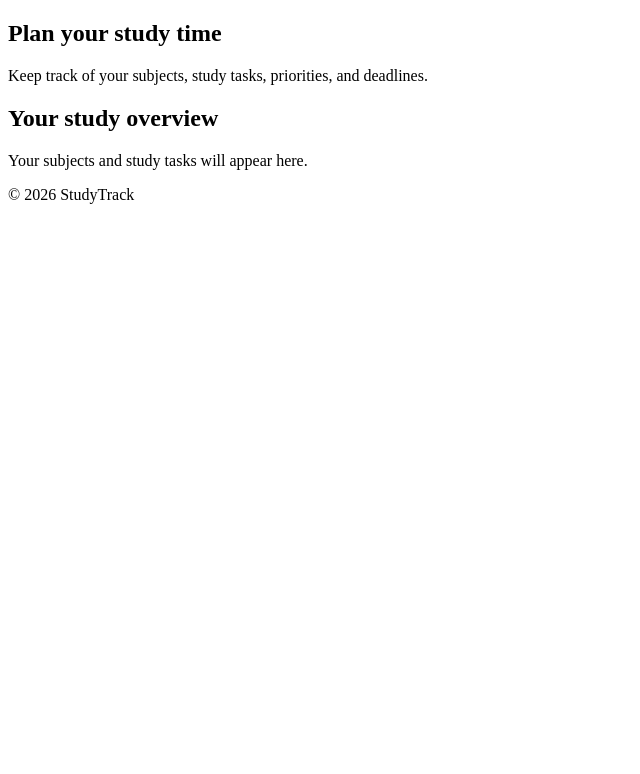
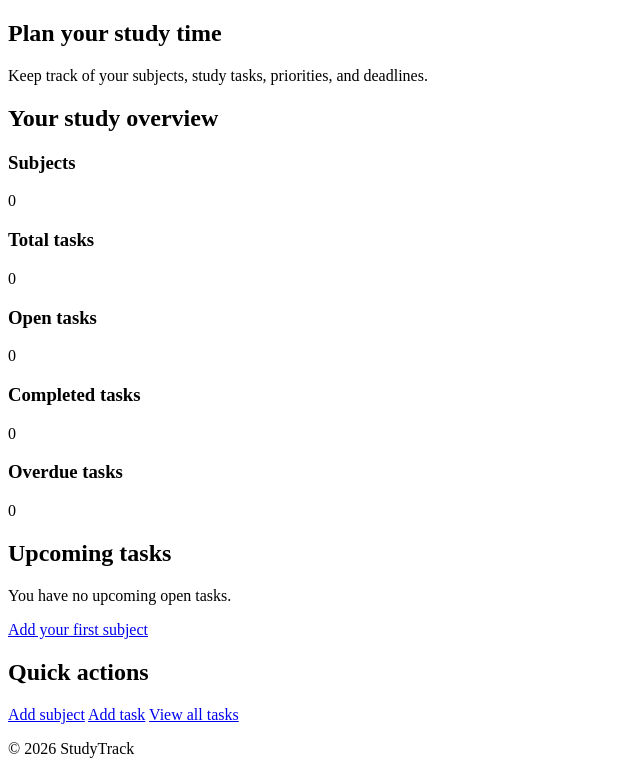
Before and after one commit to jalynch67/Database-Project---StudyTrack, a Flask app: page / in a window 1280 px wide. Shown: the part 114-888 px from the top of the page, without its empty margins (0-640 px from the left). Before the commit the page ends 318 px from the top, so only its background shows below. Run offline with Flask 3, Linux system fonts and the light colour scheme; data that the repository does not hold is empty.

Commit message:
Enhance dashboard to display statistics and upcoming tasks

```diff
--- a/app.py
+++ b/app.py
@@ -1,5 +1,5 @@
 import os
-from datetime import datetime
+from datetime import date, datetime
 
 from dotenv import load_dotenv
 from flask import Flask, flash, redirect, render_template, request, url_for
@@ -23,8 +23,32 @@ db.init_app(app)
 
 @app.route("/")
 def index():
-    """Display the StudyTrack homepage."""
-    return render_template("index.html")
+    """Display dashboard statistics and upcoming study tasks."""
+    today = date.today()
+
+    total_subjects = Subject.query.count()
+    total_tasks = StudyTask.query.count()
+    open_tasks = StudyTask.query.filter_by(is_complete=False).count()
+    completed_tasks = StudyTask.query.filter_by(is_complete=True).count()
+    overdue_tasks = StudyTask.query.filter(
+        StudyTask.is_complete.is_(False),
+        StudyTask.due_date < today,
+    ).count()
+    upcoming_tasks = StudyTask.query.filter(
+        StudyTask.is_complete.is_(False),
+        StudyTask.due_date >= today,
+    ).order_by(StudyTask.due_date).limit(5).all()
+
+    return render_template(
+        "index.html",
+        total_subjects=total_subjects,
+        total_tasks=total_tasks,
+        open_tasks=open_tasks,
+        completed_tasks=completed_tasks,
+        overdue_tasks=overdue_tasks,
+        upcoming_tasks=upcoming_tasks,
+        today=today,
+    )
 
 
 @app.route("/subjects")
--- a/templates/index.html
+++ b/templates/index.html
@@ -14,8 +14,81 @@
 <section>
     <h2>Your study overview</h2>
 
+    <div>
+        <article>
+            <h3>Subjects</h3>
+            <p>{{ total_subjects }}</p>
+        </article>
+
+        <article>
+            <h3>Total tasks</h3>
+            <p>{{ total_tasks }}</p>
+        </article>
+
+        <article>
+            <h3>Open tasks</h3>
+            <p>{{ open_tasks }}</p>
+        </article>
+
+        <article>
+            <h3>Completed tasks</h3>
+            <p>{{ completed_tasks }}</p>
+        </article>
+
+        <article>
+            <h3>Overdue tasks</h3>
+            <p>{{ overdue_tasks }}</p>
+        </article>
+    </div>
+</section>
+
+<section>
+    <h2>Upcoming tasks</h2>
+
+    {% if upcoming_tasks %}
+    <ul>
+        {% for task in upcoming_tasks %}
+        <li>
+            <h3>{{ task.title }}</h3>
+
+            <p>
+                Subject:
+                <a href="{{ url_for('subject_detail', subject_id=task.subject.id) }}">
+                    {{ task.subject.name }}
+                </a>
+            </p>
+
+            <p>Due: {{ task.due_date.strftime('%d %B %Y') }}</p>
+            <p>Priority: {{ task.priority|title }}</p>
+
+            {% if task.due_date == today %}
+            <p>Due today</p>
+            {% endif %}
+
+            <a href="{{ url_for('edit_task', task_id=task.id) }}">
+                Edit task
+            </a>
+        </li>
+        {% endfor %}
+    </ul>
+    {% else %}
+    <p>You have no upcoming open tasks.</p>
+
+    {% if total_subjects %}
+    <a href="{{ url_for('add_task') }}">Add a study task</a>
+    {% else %}
+    <a href="{{ url_for('add_subject') }}">Add your first subject</a>
+    {% endif %}
+    {% endif %}
+</section>
+
+<section>
+    <h2>Quick actions</h2>
+
     <p>
-        Your subjects and study tasks will appear here.
+        <a href="{{ url_for('add_subject') }}">Add subject</a>
+        <a href="{{ url_for('add_task') }}">Add task</a>
+        <a href="{{ url_for('tasks') }}">View all tasks</a>
     </p>
 </section>
 {% endblock %}
```
